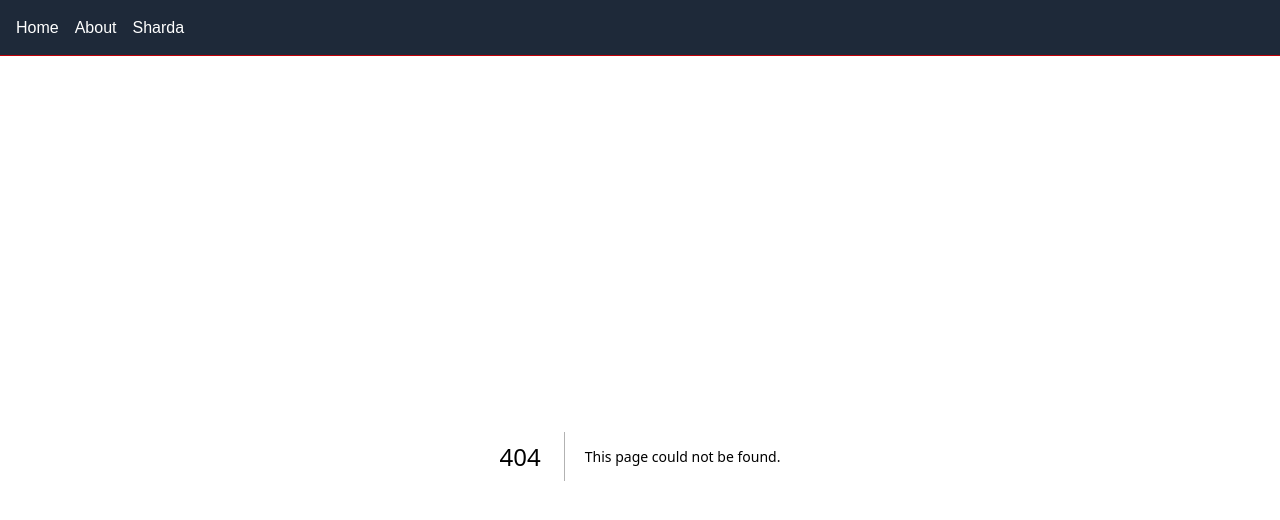
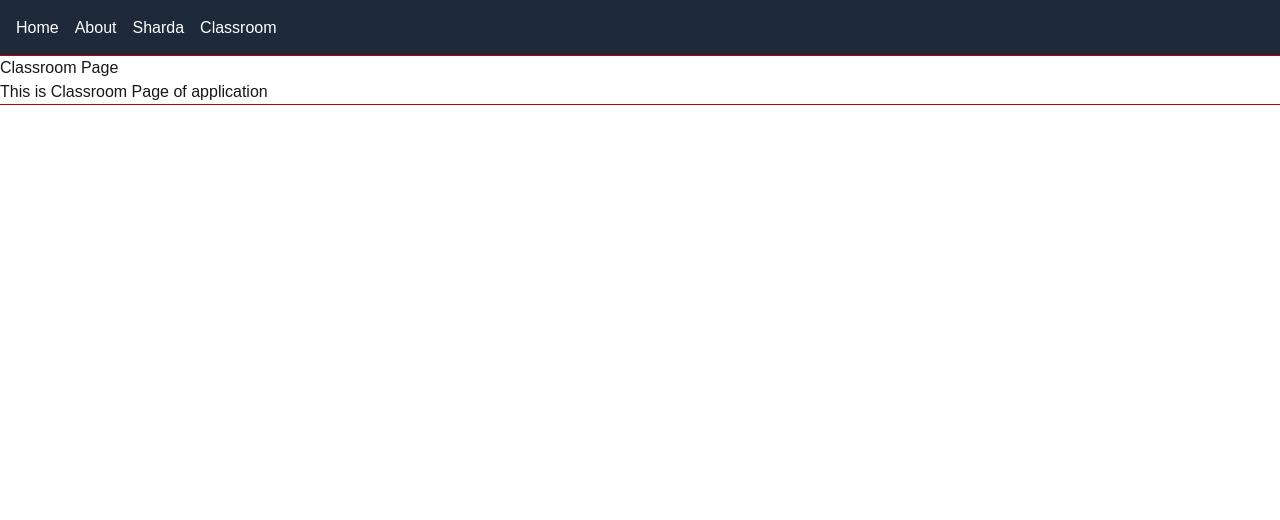
Before and after one commit to Naman-Kaushik01/NextJs, a Next.js app in the folder my-app/: page /sharda/classroom in a window 1280 px wide. Before the commit this address had no page. Shown: the top 520 px of the page. Built offline with nearby package versions, Linux system fonts and the light colour scheme.

Commit message:
made changes in structure

```diff
--- a/my-app/app/layout.tsx
+++ b/my-app/app/layout.tsx
@@ -28,7 +28,8 @@ export default function RootLayout({ children }: LayoutProps<"/">) {
         <nav className="bg-gray-800 text-white p-4 flex gap-4">
           <Link href="/">Home</Link>
           <Link href="/about">About</Link>
-          <Link href="about/sharda">Sharda</Link>
+          <Link href="/sharda">Sharda</Link>
+          <Link href="/sharda/classroom">Classroom</Link>
         </nav>
         <div className="outline : outline-red-700">
         {children}
--- /dev/null
+++ b/my-app/app/sharda/classroom/page.tsx
@@ -0,0 +1,10 @@
+export default function Classroom() {
+    return (
+       <>
+        <div>
+            <h1>Classroom Page</h1>
+            <p>This is Classroom Page of application</p>
+        </div>
+       </>
+    );
+}
```
Also changed, not shown: my-app/app/sharda/page.tsx (renamed from my-app/app/about/sharda/page.tsx).
